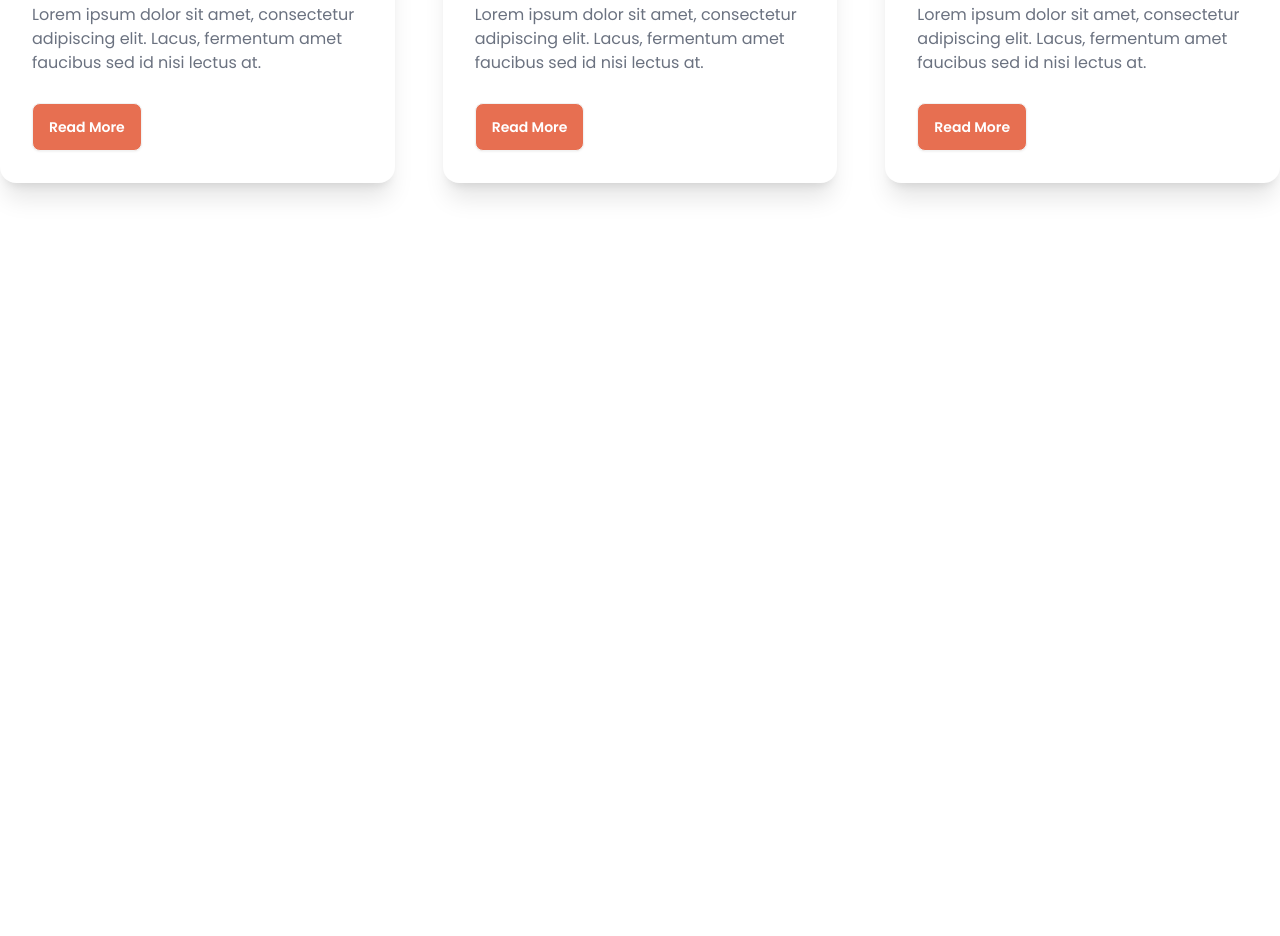
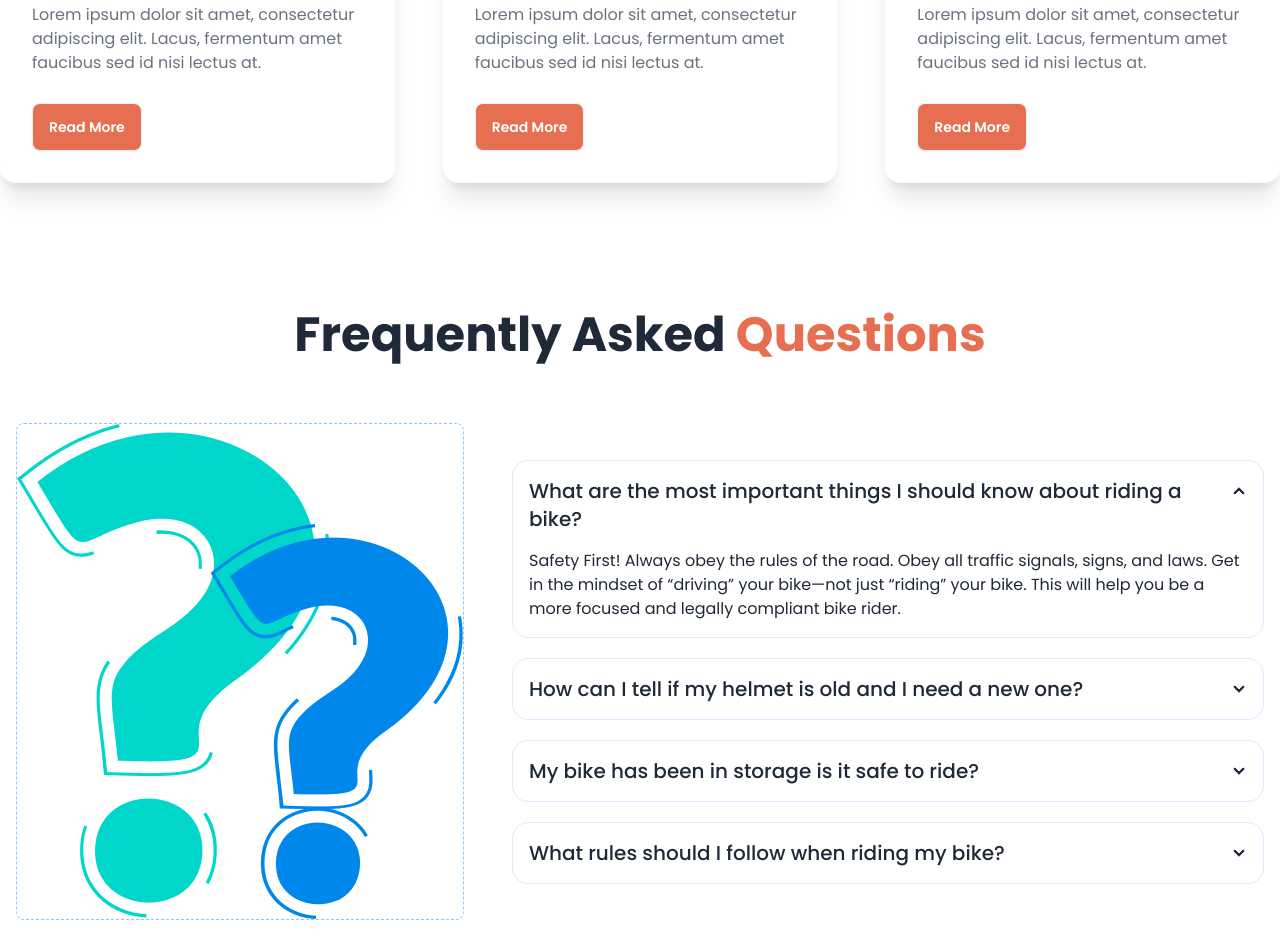
Before and after one commit to Jakaria030/biker-zone, a plain HTML site: page index.html in a window 1280 px wide. Shown: the part 1178-2114 px from the top of the page. Before the commit the page ends 1489 px from the top, so only its background shows below. Drawn offline with nearby package versions, Linux system fonts and the light colour scheme.

Commit message:
FAQ section completed

```diff
--- a/index.html
+++ b/index.html
@@ -227,6 +227,52 @@
         </section>
         <!-- Latest bike section end -->
 
+        <!-- Frequently asked questions start -->
+        <section>
+            <h3 class="text-4xl sm:text-5xl font-bold text-center mb-12">Frequently Asked <span class="text-bike-primary">Questions</span></h3>
+
+            <div class="hero">
+                <div class="hero-content flex-col lg:flex-row gap-12">
+                    <img src="./images/others/faq.png" class="sm:max-w-md rounded-lg border border-dashed boder-2 border-blue-300" />
+
+                    <div class="space-y-5">
+                        <div class="collapse collapse-arrow border border-blue-100">
+                            <input type="radio" name="my-accordion-2" checked="checked" />
+                            <div class="collapse-title text-xl font-medium">What are the most important things I should know about riding a bike?</div>
+                            <div class="collapse-content">
+                                <p>Safety First! Always obey the rules of the road. Obey all traffic signals, signs, and laws. Get in the mindset of “driving” your bike—not just “riding” your bike. This will help you be a more focused and legally compliant bike rider.</p>
+                            </div>
+                        </div>
+
+                        <div class="collapse collapse-arrow border border-blue-100">
+                            <input type="radio" name="my-accordion-2" />
+                            <div class="collapse-title text-xl font-medium">How can I tell if my helmet is old and I need a new one?</div>
+                            <div class="collapse-content">
+                                <p>Safety First! Always obey the rules of the road. Obey all traffic signals, signs, and laws. Get in the mindset of “driving” your bike—not just “riding” your bike. This will help you be a more focused and legally compliant bike rider.</p>
+                            </div>
+                        </div>
+
+                        <div class="collapse collapse-arrow border border-blue-100">
+                            <input type="radio" name="my-accordion-2" />
+                            <div class="collapse-title text-xl font-medium">My bike has been in storage is it safe to ride?</div>
+                            <div class="collapse-content">
+                                <p>Safety First! Always obey the rules of the road. Obey all traffic signals, signs, and laws. Get in the mindset of “driving” your bike—not just “riding” your bike. This will help you be a more focused and legally compliant bike rider.</p>
+                            </div>
+                        </div>
+
+                        <div class="collapse collapse-arrow border border-blue-100">
+                            <input type="radio" name="my-accordion-2" />
+                            <div class="collapse-title text-xl font-medium">What rules should I follow when riding my bike?</div>
+                            <div class="collapse-content">
+                                <p>Safety First! Always obey the rules of the road. Obey all traffic signals, signs, and laws. Get in the mindset of “driving” your bike—not just “riding” your bike. This will help you be a more focused and legally compliant bike rider.</p>
+                            </div>
+                        </div>
+                    </div>
+
+                </div>
+            </div>
+        </section>
+        <!-- Frequently asked questions end -->
     </main>
     <!-- Main section end -->
 
@@ -238,5 +284,4 @@
     <!-- Footer section end -->
 
 </body>
-
 </html>
```
